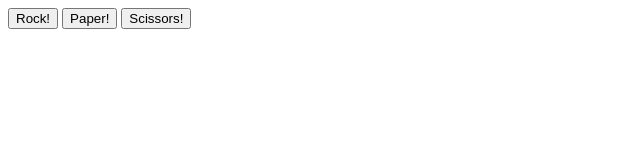
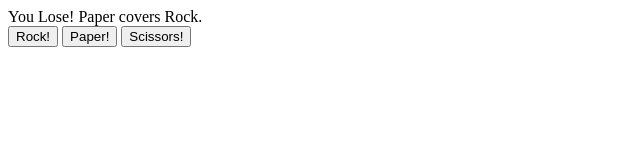
Before and after one commit to Pdeal06/RPS, a plain HTML site: page index.html in a window 1280 px wide. Both pictures are taken after a click on the button "Rock!". Shown: the whole page, without its empty margins (0-640 px from the left). Drawn offline with Linux system fonts and the light colour scheme.

Commit message:
Make div show result

```diff
--- a/JS/script.js
+++ b/JS/script.js
@@ -70,13 +70,15 @@ const paperBtn = document.querySelector('#paper');
 const scissorBtn = document.querySelector('#scissors');
 
 rockBtn.addEventListener('click', function(){
-    console.log(playRound('rock', computerPlay()));
+    results.textContent = (playRound('rock', computerPlay()));
 });
 
 paperBtn.addEventListener('click', function(){
-    console.log(playRound('paper', computerPlay()));
+    results.textContent = (playRound('paper', computerPlay()));
 });
 
 scissorBtn.addEventListener('click', function(){
-    console.log(playRound('scissors', computerPlay()));
+    results.textContent = (playRound('scissors', computerPlay()));
 });
+
+const results = document.querySelector('.results');
--- a/index.html
+++ b/index.html
@@ -8,9 +8,12 @@
     <script defer src="./JS/script.js"></script>
 </head>
 <body>
-    <button id="rock">Rock!</button>
-    <button id="paper">Paper!</button>
-    <button id="scissors">Scissors!</button>
+    <div class="container">
+        <div class="results"></div>
 
+        <button id="rock">Rock!</button>
+        <button id="paper">Paper!</button>
+        <button id="scissors">Scissors!</button>
+    </div>
 </body>
 </html>
```
